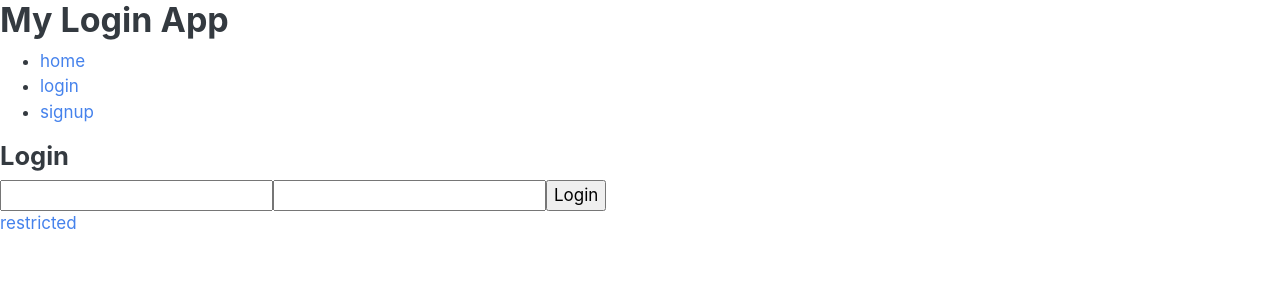
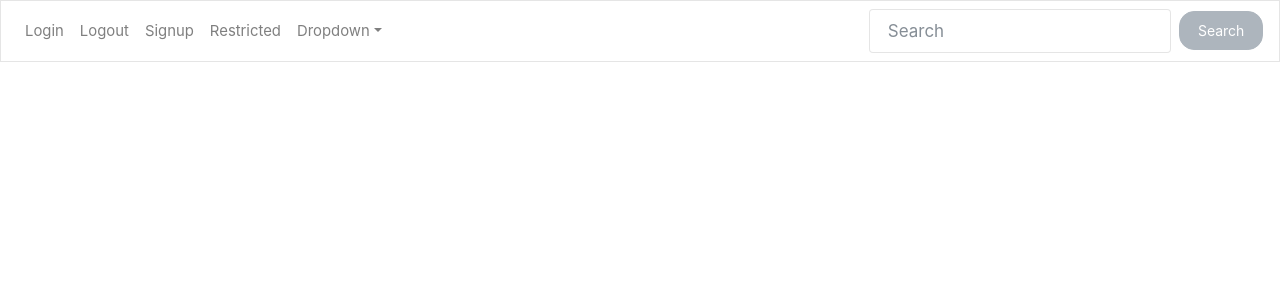
Before and after one commit to silent-sea1119/Node_React_Mongo_Auth, a React (Create React App) app in the folder frontend/app/: page /login in a window 1280 px wide. Shown: the top 300 px of the page. Built offline with nearby package versions, Linux system fonts and the light colour scheme.

Commit message:
Add compose to index js so to make redux devTools works

```diff
--- a/frontend/app/package.json
+++ b/frontend/app/package.json
@@ -9,7 +9,11 @@
     "email-validator": "^2.0.4",
     "react": "^16.13.1",
     "react-dom": "^16.13.1",
-    "react-scripts": "3.4.3"
+    "react-redux": "^7.2.1",
+    "react-router": "^5.2.0",
+    "react-router-dom": "^5.2.0",
+    "react-scripts": "3.4.3",
+    "redux": "^4.0.5"
   },
   "scripts": {
     "start": "react-scripts start",
--- a/frontend/app/public/index.html
+++ b/frontend/app/public/index.html
@@ -38,6 +38,17 @@
       To begin the development, run `npm start` or `yarn start`.
       To create a production bundle, use `npm run build` or `yarn build`.
     -->
+
+  <!-- JS, Popper.js, and jQuery -->
+  <script src="https://code.jquery.com/jquery-3.5.1.slim.min.js"
+    integrity="sha384-DfXdz2htPH0lsSSs5nCTpuj/zy4C+OGpamoFVy38MVBnE+IbbVYUew+OrCXaRkfj"
+    crossorigin="anonymous"></script>
+  <script src="https://cdn.jsdelivr.net/npm/popper.js@1.16.1/dist/umd/popper.min.js"
+    integrity="sha384-9/reFTGAW83EW2RDu2S0VKaIzap3H66lZH81PoYlFhbGU+6BZp6G7niu735Sk7lN"
+    crossorigin="anonymous"></script>
+  <script src="https://stackpath.bootstrapcdn.com/bootstrap/4.5.2/js/bootstrap.min.js"
+    integrity="sha384-B4gt1jrGC7Jh4AgTPSdUtOBvfO8shuf57BaghqFfPlYxofvL8/KUEfYiJOMMV+rV"
+    crossorigin="anonymous"></script>
 </body>
 
 </html>
--- a/frontend/app/src/App.js
+++ b/frontend/app/src/App.js
@@ -3,28 +3,35 @@ import './App.css';
 import {
   BrowserRouter as Router,
   Switch,
-  Link,
   Route
 } from 'react-router-dom';
 import AuthMenu from './components/auth/AuthMenu/AuthMenu';
-import Restricted from './components/restricted/Restricted';
+import { connect } from 'react-redux';
+import Navbar from './components/Navbar/Navbar';
 
-function App() {
+
+function App(props) {
+
   return (
     <div className="App">
-      <h2>My Login App</h2>
-      <AuthMenu />
       <Router>
-        <Link to="/restricted">restricted</Link>
+        <Navbar />
+        <div className='container'>
 
-        <Switch>
-          <Route path="/restricted">
-            <Restricted />
-          </Route>
-        </Switch>
+          <Switch>
+            <Route path="/auth" component={AuthMenu} />
+          </Switch>
+        </div>
       </Router>
+
     </div>
   );
 }
 
-export default App;
+const mapStateToProps = state => {
+  return {
+    accessToken: state.auth.accessToken,
+  }
+}
+
+export default connect(mapStateToProps)(App);
--- /dev/null
+++ b/frontend/app/src/components/Navbar/Navbar.js
@@ -0,0 +1,80 @@
+
+
+import React, { Component, Fragment } from 'react';
+import { Link } from 'react-router-dom';
+import Logout from '../auth/Logout/Logout';
+import { connect } from 'react-redux';
+
+
+
+class Navbar extends Component {
+    state = {
+        isAuth: false,
+    }
+
+    componentDidMount() {
+        if (this.props.accessToken !== '') {
+            this.setState({ isAuth: true })
+        }
+        console.log(this.state.isAuth)
+    }
+
+
+
+    render() {
+        return (
+            <Fragment>
+                <nav className="navbar navbar-expand-lg navbar-light bg-light">
+                    {/* <a className="navbar-brand" href="#">Login App</a> */}
+                    <button className="navbar-toggler" type="button" data-toggle="collapse" data-target="#navbarColor03" aria-controls="navbarColor03" aria-expanded="false" aria-label="Toggle navigation">
+                        <span className="navbar-toggler-icon"></span>
+                    </button>
+
+                    <div className="collapse navbar-collapse" id="navbarColor03">
+                        <ul className="navbar-nav mr-auto">
+                            {/* <li className="nav-item active">
+                                <a className="nav-link" href="#">Home <span className="sr-only">(current)</span></a>
+                            </li> */}
+
+
+                            <li className="nav-item">
+                                <Link to='/auth/login' className="nav-link">Login</Link>
+                            </li>
+                            <li className="nav-item">
+                                <a href="" className="nav-link"><Logout /></a>
+
+                            </li>
+                            <li className="nav-item">
+                                <Link to='/auth/signup' className="nav-link">Signup</Link>
+                            </li>
+                            <li className="nav-item">
+                                <Link to='/restricted' className="nav-link">Restricted</Link>
+                            </li>
+
+                            <li className="nav-item dropdown">
+                                <a className="nav-link dropdown-toggle" data-toggle="dropdown" href="#" role="button" aria-haspopup="true" aria-expanded="false">Dropdown</a>
+                                <div className="dropdown-menu">
+                                    <a className="dropdown-item" href="#">Action</a>
+                                    <div className="dropdown-divider"></div>
+                                    <a className="dropdown-item" href="#">Separated link</a>
+                                </div>
+                            </li>
+                        </ul>
+                        <form className="form-inline my-2 my-lg-0">
+                            <input className="form-control mr-sm-2" type="text" placeholder="Search" />
+                            <button className="btn btn-secondary my-2 my-sm-0" type="submit">Search</button>
+                        </form>
+                    </div>
+                </nav>
+            </Fragment >
+        )
+    }
+}
+
+const mapStateToProps = state => {
+    return {
+        accessToken: state.auth.accessToken,
+    }
+}
+
+export default connect()(Navbar);
--- a/frontend/app/src/components/auth/AuthMenu/AuthMenu.js
+++ b/frontend/app/src/components/auth/AuthMenu/AuthMenu.js
@@ -1,63 +1,26 @@
-import React, { Fragment } from 'react';
+import React from 'react';
 import {
-    BrowserRouter as Router,
     Switch,
     Route,
-    Link
 } from 'react-router-dom';
 
 import Login from '../Login/Login';
-import Logout from '../Logout/Logout';
 import Signup from '../Signup/Signup';
-import { connect } from 'react-redux';
 
-function AuthMenu(props) {
-
-    const hideLagout = props.accessToken !== '' ? 'false' : 'true'
+const AuthMenu = props => {
 
     return (
         <div>
-            <Router>
-                <ul>
-                    <Fragment>
-                        <li><Link to="/">home</Link></li>
-
-                        {
-                            props.accessToken === '' ?
-                                <Fragment>
-                                    <li><Link to="/login">login</Link></li>
-                                    <li><Link to="/signup">signup</Link></li>
-                                </Fragment>
-                                :
-                                null
-
-                        }
-                        <Logout hide={hideLagout} />
-                    </Fragment>
-                </ul>
+            <Switch>
+                <Route path={props.match.url + "/login"} exact component={Login} />
+                <Route path={props.match.url + "/signup"} exact component={Signup} />
+            </Switch>
+        </div>
+    )
+}
 
 
-                <Switch>
-                    <Route path="/login">
-                        <Login />
-                    </Route>
-                    <Route path="/signup">
-                        <Signup />
-                    </Route>
-                </Switch>
-            </Router>
 
 
-        </div>
-    )
 
-
-}
-
-const mapStateToProps = stats => {
-    return {
-        accessToken: stats.auth.accessToken,
-    }
-}
-
-export default connect(mapStateToProps)(AuthMenu);
+export default AuthMenu;
--- a/frontend/app/src/components/auth/Login/Login.js
+++ b/frontend/app/src/components/auth/Login/Login.js
@@ -5,10 +5,6 @@ import { connect } from 'react-redux';
 
 
 const Login = (props) => {
-
-
-
-
     function handleLoginSubmit(e) {
         // stop submit
         e.preventDefault();
--- a/frontend/app/src/components/auth/Logout/Logout.js
+++ b/frontend/app/src/components/auth/Logout/Logout.js
@@ -1,4 +1,4 @@
-import React from 'react';
+import React, { Fragment } from 'react';
 import { connect } from 'react-redux';
 import axios from 'axios';
 
@@ -30,12 +30,7 @@ const Logout = props => {
 
 
     return (
-        props.hide === 'true' ?
-            null :
-            <li>
-                <a href='/' onClick={handleLogout}>Logout</a>
-            </li>
-
+        <span onClick={handleLogout}>Logout</span>
     )
 }
 
--- a/frontend/app/src/components/auth/Signup/Signup.js
+++ b/frontend/app/src/components/auth/Signup/Signup.js
@@ -24,7 +24,7 @@ const Signup = (props) => {
         if (password !== passwordConfirm) return console.log("Type the same password twice.")
 
         // setup data and headers for axios call
-        const url = props.url + '/signup'; console.log(url);
+        const url = props.url + '/signup';
         const headers = {
             'Content-Type': 'application/json'
         }
@@ -36,8 +36,8 @@ const Signup = (props) => {
         // call api
         axios.post(url, data, headers)
             .then(res => {
-                console.log(res.data)
-                console.log(res.status)
+                // console.log(res.data)
+                console.log('status : ', res.status)
             })
             .catch(err => console.log(err))
     };
--- a/frontend/app/src/index.js
+++ b/frontend/app/src/index.js
@@ -3,12 +3,15 @@ import ReactDOM from 'react-dom';
 import './index.css';
 import App from './App';
 import * as serviceWorker from './serviceWorker';
-import { createStore } from 'redux';
-import reducer from './store/reducer';
+import { createStore, compose } from 'redux';
+import { reducer, initialState } from './store/reducer';
 import { Provider } from 'react-redux';
-const store = createStore(reducer);
 
+const enhancers = compose(
+  window.__REDUX_DEVTOOLS_EXTENSION__ && window.__REDUX_DEVTOOLS_EXTENSION__()
+);
 
+const store = createStore(reducer, initialState, enhancers);
 
 ReactDOM.render(
   <Provider store={store}>
--- a/frontend/app/src/store/reducer.js
+++ b/frontend/app/src/store/reducer.js
@@ -21,7 +21,6 @@ const initialState = {
 
 const reducer = (state = initialState, action) => {
     if (action.type === 'LOGIN') {
-        console.log(action.payload.accessToken)
         return {
             ...state,
             auth: {
@@ -46,4 +45,4 @@ const reducer = (state = initialState, action) => {
 }
 
 
-export default reducer;
+export { reducer, initialState };
```
